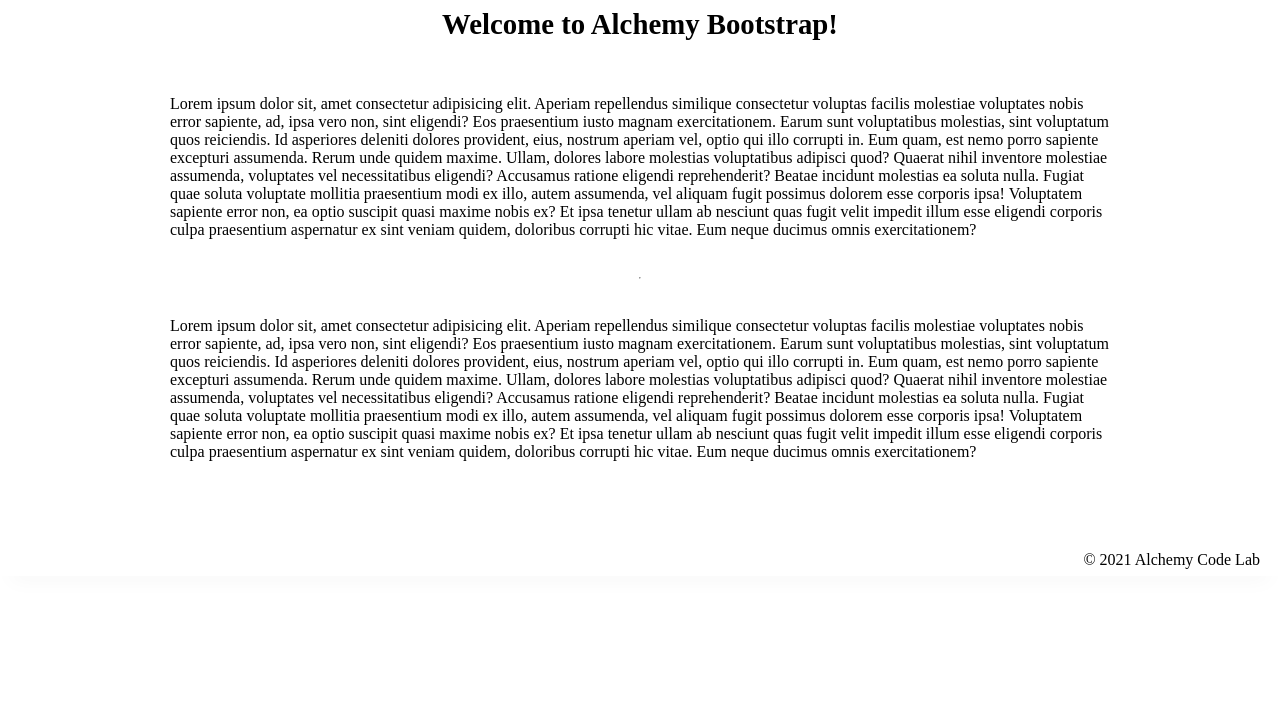
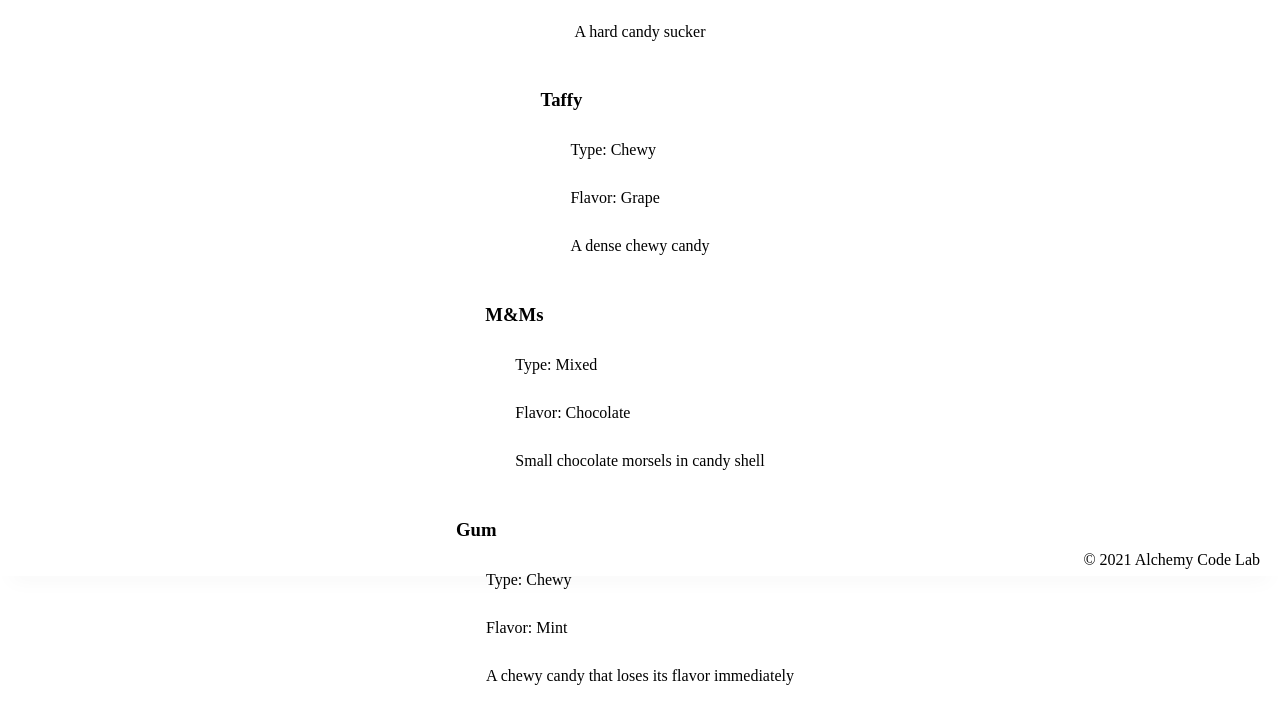
Before and after one commit to IACheifetz/list-practice, a website with bundled scripts: page index.html in a window 1280 px wide. Shown: the part 224-939 px from the top of the page. Before the commit the page ends 800 px from the top, so only its background shows below. Built offline with nearby package versions, Linux system fonts and the light colour scheme.

Commit message:
got first list working

```diff
--- a/app.js
+++ b/app.js
@@ -1,8 +1,14 @@
 // import functions and grab DOM elements
+import { candies } from './candy-data.js';
+import { renderCandy } from './render-candy.js';
+// initialize global state
+const candyListEl = document.querySelector('.candy-list');
+// set event listeners
+for (let candy of candies) {
+    const candyEl = renderCandy(candy);
+    candyListEl.append(candyEl);
 
-// initialize global state
-
-// set event listeners
+}
   // get user input
   // use user input to update state
   // update DOM to reflect the new state
--- /dev/null
+++ b/candy-data.js
@@ -0,0 +1,26 @@
+export const candies = [
+    {
+        name: 'Lollipop',
+        type: 'Hard',
+        flavor: 'Cherry',
+        description: 'A hard candy sucker'
+    },
+    {
+        name: 'Taffy',
+        type: 'Chewy',
+        flavor: 'Grape',
+        description: 'A dense chewy candy'
+    },
+    {
+        name: 'M&Ms',
+        type: 'Mixed',
+        flavor: 'Chocolate',
+        description: 'Small chocolate morsels in candy shell'
+    },
+    {
+        name: 'Gum',
+        type: 'Chewy',
+        flavor: 'Mint',
+        description: 'A chewy candy that loses its flavor immediately'
+    }
+];
--- a/index.html
+++ b/index.html
@@ -21,48 +21,12 @@
         </div>
     </header>
     <main>
-        <section class="main-section">
-            <img class="main-logo" src="./assets/alchemy-logo.png" />
-            <h2>
-                Welcome to Alchemy Bootstrap!
-            </h2>
-
-            <p>
-                Lorem ipsum dolor sit, amet consectetur adipisicing elit. Aperiam repellendus similique consectetur
-                voluptas facilis molestiae voluptates nobis error sapiente, ad, ipsa vero non, sint eligendi? Eos
-                praesentium iusto magnam exercitationem.
-                Earum sunt voluptatibus molestias, sint voluptatum quos reiciendis. Id asperiores deleniti dolores
-                provident, eius, nostrum aperiam vel, optio qui illo corrupti in. Eum quam, est nemo porro sapiente
-                excepturi assumenda.
-                Rerum unde quidem maxime. Ullam, dolores labore molestias voluptatibus adipisci quod? Quaerat nihil
-                inventore molestiae assumenda, voluptates vel necessitatibus eligendi? Accusamus ratione eligendi
-                reprehenderit? Beatae incidunt molestias ea soluta nulla.
-                Fugiat quae soluta voluptate mollitia praesentium modi ex illo, autem assumenda, vel aliquam fugit
-                possimus dolorem esse corporis ipsa! Voluptatem sapiente error non, ea optio suscipit quasi maxime nobis
-                ex?
-                Et ipsa tenetur ullam ab nesciunt quas fugit velit impedit illum esse eligendi corporis culpa
-                praesentium aspernatur ex sint veniam quidem, doloribus corrupti hic vitae. Eum neque ducimus omnis
-                exercitationem?
-            </p>
-            <hr />
-            <p>
-                Lorem ipsum dolor sit, amet consectetur adipisicing elit. Aperiam repellendus similique consectetur
-                voluptas facilis molestiae voluptates nobis error sapiente, ad, ipsa vero non, sint eligendi? Eos
-                praesentium iusto magnam exercitationem.
-                Earum sunt voluptatibus molestias, sint voluptatum quos reiciendis. Id asperiores deleniti dolores
-                provident, eius, nostrum aperiam vel, optio qui illo corrupti in. Eum quam, est nemo porro sapiente
-                excepturi assumenda.
-                Rerum unde quidem maxime. Ullam, dolores labore molestias voluptatibus adipisci quod? Quaerat nihil
-                inventore molestiae assumenda, voluptates vel necessitatibus eligendi? Accusamus ratione eligendi
-                reprehenderit? Beatae incidunt molestias ea soluta nulla.
-                Fugiat quae soluta voluptate mollitia praesentium modi ex illo, autem assumenda, vel aliquam fugit
-                possimus dolorem esse corporis ipsa! Voluptatem sapiente error non, ea optio suscipit quasi maxime nobis
-                ex?
-                Et ipsa tenetur ullam ab nesciunt quas fugit velit impedit illum esse eligendi corporis culpa
-                praesentium aspernatur ex sint veniam quidem, doloribus corrupti hic vitae. Eum neque ducimus omnis
-                exercitationem?
-            </p>
-
+        <section class="candy-list">
+            <!-- <div class="candies">
+                <h3>lollipop</h3>
+                <p>candy type: hard</p>
+                <p>candy flavor: cherry</p>
+            </div> -->
         </section>
     </main>
     <footer>
--- /dev/null
+++ b/render-candy.js
@@ -0,0 +1,25 @@
+export function renderCandy(candy) {
+            // <div class="candies" style="background: red">
+            //     <h3>lollipop</h3>
+            //     <p>candy type: hard</p>
+            //     <p>candy flavor: cherry</p>
+            //     <p>description: a hard candy sucker</p>
+            // </div>
+    const candyEl = document.createElement('div');
+    const candyNameEl = document.createElement('h3');
+    const typeEl = document.createElement('p');
+    const flavorEl = document.createElement('p');
+    const descriptionEl = document.createElement('p');
+
+    candyEl.classList.add('candies');
+    candyEl.style.background = candy.color;
+
+    candyNameEl.textContent = candy.name;
+    typeEl.textContent = `Type: ${candy.type}`;
+    flavorEl.textContent = `Flavor: ${candy.flavor}`;
+    descriptionEl.textContent = candy.description;
+
+    candyEl.append(candyNameEl, typeEl, flavorEl, descriptionEl);
+
+    return candyEl;
+}
```
Also changed, not shown: array-one.js (deleted), array-two.js (deleted), idiom-data.js (added), render-idioms.js (added), render-one.js (deleted), render-two.js (deleted).
